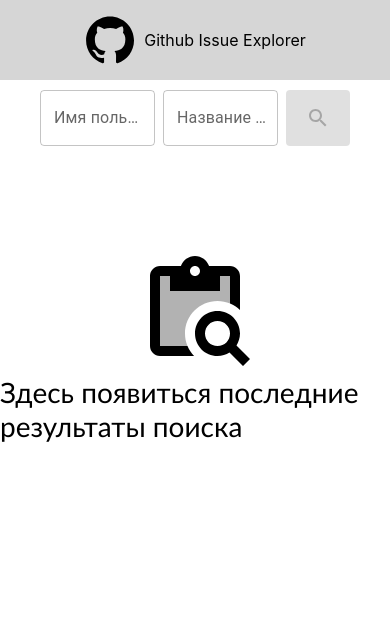
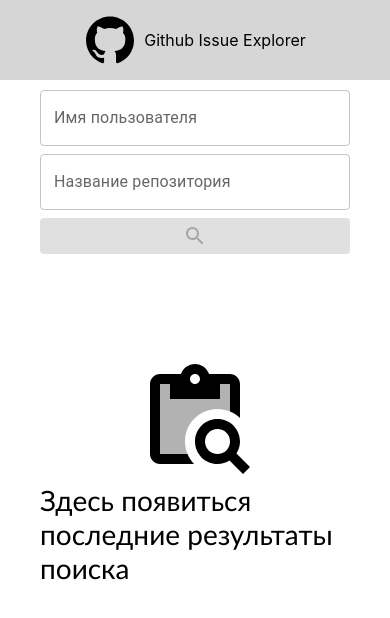
Before and after one commit to Aza-saitbot/github-Issue-explorer-client, a React (Vite) app: page / in a window 390 px wide. Shown: the top 618 px of the page. Built offline with nearby package versions, Linux system fonts and the light colour scheme.

Commit message:
feat/фронт - обработка ошибок v2

```diff
--- a/src/components/empty-page/empty-page.scss
+++ b/src/components/empty-page/empty-page.scss
@@ -2,7 +2,7 @@
   display: grid;
   align-items: center;
   justify-items: center;
-  margin-top: 80px;
+  margin: 80px 40px 40px 40px;
 ;
 
   & > div {
--- a/src/layouts/main.layout.scss
+++ b/src/layouts/main.layout.scss
@@ -3,5 +3,4 @@
   grid-template-rows: 80px 1fr;
   height: 100vh;
   width: 100%;
-  overflow: hidden;
 }
--- a/src/modules/issues/components/issue-list/issue-list.scss
+++ b/src/modules/issues/components/issue-list/issue-list.scss
@@ -1,7 +1,7 @@
 .list {
   display: grid;
   position: relative;
-  max-height: calc(100vh - 80px);
+  max-height: calc(100vh - 180px);
   overflow-y: auto;
   height: 100%;
   padding: 0 20px;
@@ -92,6 +92,7 @@
 
 @media screen and (max-width: 768px) {
   .list {
+    max-height: calc(100vh - 300px);
     .list__item {
       flex-direction: column;
       justify-content: normal;
--- a/src/modules/issues/components/issue-list/issue-list.tsx
+++ b/src/modules/issues/components/issue-list/issue-list.tsx
@@ -24,13 +24,14 @@ export const IssueList: React.FC = () => {
   const [showScrollButton, setShowScrollButton] = useState(false);
 
   const loadMoreIssues = () => {
-    if (hasMore && !isLoading) {
       pageRef.current += 1;
       dispatch(fetchIssues({repoName,userName, page: pageRef.current }));
-    }
   };
 
-  const bottomPointerRef = useIntersectionObserver(loadMoreIssues);
+  const bottomPointerRef = useIntersectionObserver(()=>{
+    console.log('КОЛБЕК СРАБОТАЛ')
+    loadMoreIssues()
+  });
 
   const scrollToTop = () => followScrollRef?.current?.scrollTo({top: 0, behavior: 'smooth'})
 
@@ -70,7 +71,7 @@ export const IssueList: React.FC = () => {
   if (!visibleIssues.length) return <EmptyPage/>
 
   return (
-    <div ref={followScrollRef} className="list">
+    <div ref={e => followScrollRef.current = e} className="list">
       {visibleIssues.map(issue => (
         <Link className="list__item" key={issue.id} to={`/issue/${issue.number}`}>
           <div className="list__item_title">
--- a/src/modules/issues/components/issue-search/issue-search.scss
+++ b/src/modules/issues/components/issue-search/issue-search.scss
@@ -1,11 +1,41 @@
-.input-search {
+.search {
   display: flex;
   gap: 8px;
+  flex-wrap: wrap;
   margin: 10px 40px;
+
+  &__input {
+    width: 300px;
+  }
+
+  &__buttons {
+    display: flex;
+    gap: 8px;
+
+
+  }
 }
 
+
 .error {
-  position: absolute;
+  position: fixed;
+  z-index: 9999;
   top: 10px;
   right: 10px;
 }
+
+@media screen and (max-width: 768px) {
+  .search {
+    &__input {
+      width: 100%;
+    }
+
+    &__buttons {
+      width: 100%;
+
+      button {
+        width: 100%;
+      }
+    }
+  }
+}
--- a/src/modules/issues/components/issue-search/issue-search.tsx
+++ b/src/modules/issues/components/issue-search/issue-search.tsx
@@ -26,27 +26,30 @@ export const IssueSearch = () => {
     if (error) {
       const timer = setTimeout(() => {
         dispatch(setError(null));
-      }, 2000);
+      }, 3000);
 
       return () => clearTimeout(timer);
     }
   }, [error]);
 
   return (
-    <div className={'input-search'}>
+    <div className={'search'}>
       {error ? <Alert className={'error'} severity="error">{error}</Alert>: null}
       <TextField label="Имя пользователя" variant="outlined"
                  type="text"
+                 className={'search__input'}
                  placeholder={'facebook'}
                  value={userName}
                  onChange={(e) => dispatch(setUserName(e.target.value))}
       />
       <TextField label="Название репозитория" variant="outlined"
                  type="text"
+                 className={'search__input'}
                  placeholder={'react'}
                  value={repoName}
                  onChange={(e) => dispatch(setRepoName(e.target.value))}
       />
+      <div className={'search__buttons'}>
         <Button disabled={!repoName.length || !userName.length} onClick={onSubmit} variant="contained">
           <SearchIcon/>
         </Button>
@@ -54,5 +57,6 @@ export const IssueSearch = () => {
           userName || repoName ? <Button onClick={onReset} variant="outlined">Очистить</Button> : null
         }
       </div>
+    </div>
   );
 };
--- /dev/null
+++ b/src/modules/issues/models/interfaces/error-responce.interface.ts
@@ -0,0 +1,4 @@
+export interface IErrorResponse {
+  message: string;
+  documentation_url: string;
+}
--- a/src/modules/issues/models/interfaces/index.ts
+++ b/src/modules/issues/models/interfaces/index.ts
@@ -1,3 +1,3 @@
 export type {IIssue} from './issue.interface';
 export type {IIssuesRequestDTO} from './issues-request-dto.interface';
-export type {IIssueOneRequestDTO} from './issue-one-request-dto.interface';
+export type {IErrorResponse} from './error-responce.interface';
--- a/src/modules/issues/store/issues-slice.ts
+++ b/src/modules/issues/store/issues-slice.ts
@@ -1,6 +1,7 @@
 import {createAsyncThunk, createSlice, PayloadAction} from '@reduxjs/toolkit';
-import {IIssue, IIssuesRequestDTO} from '@src/modules/issues/models';
+import {IErrorResponse, IIssue, IIssuesRequestDTO} from '@src/modules/issues/models';
 import {fetchIssuesAPI} from '@src/modules/issues/api';
+import {AxiosError} from 'axios';
 // import issuesMock from '@src/mock.json';
 
 export const fetchIssues = createAsyncThunk<IIssue[], IIssuesRequestDTO, { rejectValue: string }>(
@@ -10,10 +11,9 @@ export const fetchIssues = createAsyncThunk<IIssue[], IIssuesRequestDTO, { rejec
       const response = await fetchIssuesAPI(requestDto);
       return response.data;
     } catch (e: unknown) {
-      if (e instanceof Error) {
-        return rejectWithValue(e.message);
-      }
-      return rejectWithValue('Произошла ошибка');
+      const axiosError = e as AxiosError<IErrorResponse>;
+      const message = axiosError.response?.data?.message || 'Произошла ошибка';
+      return rejectWithValue(message);
     }
   }
 );
```
Lines whose indentation alone changed are shown as unchanged.
